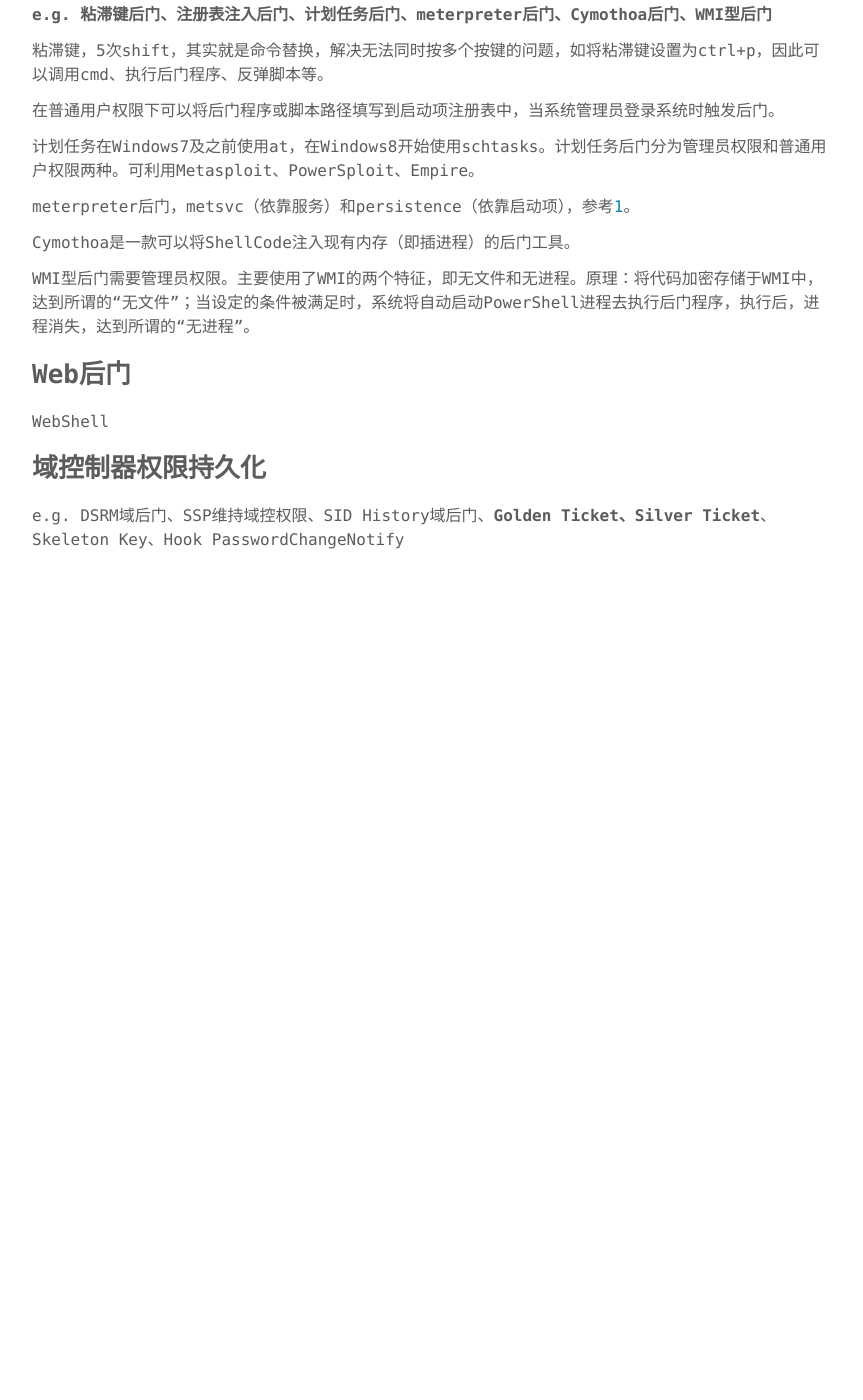
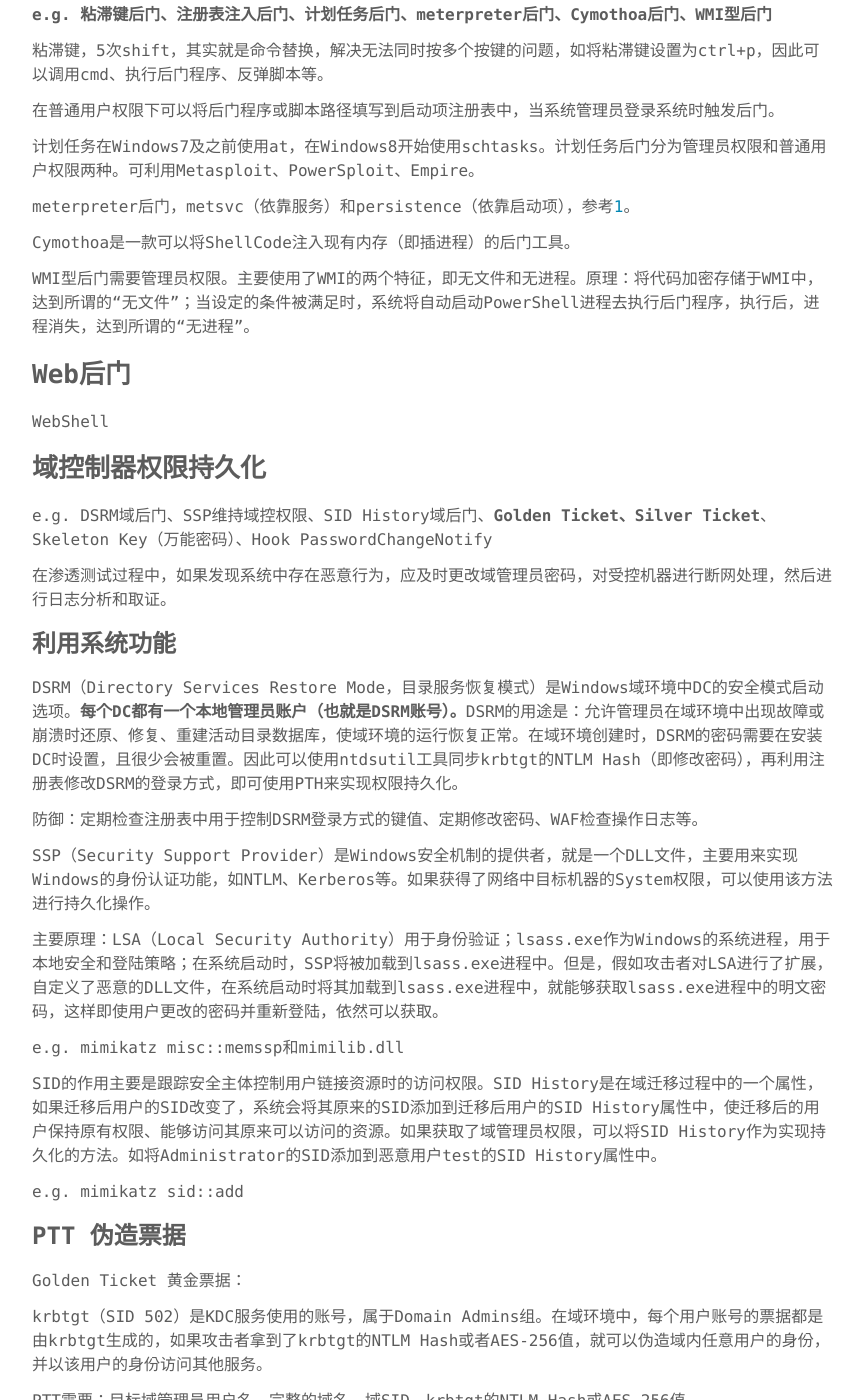
Before and after one commit to SewellDinG/sewellding.github.io, a Jekyll site: the page built from _posts/2020-04-19-《内网安全攻防：渗透测试实战指南》知识点概括.md, in a window 1280 px wide and 1400 px high, scrolled down 16330 px. Shown: the whole window, without its empty margins (207-1070 px from the left). Built offline with Jekyll 4.4.1, drawn with Linux system fonts in a browser that asks for light colours; before the commit the page ends 16918 px from its top, so only the background shows below that; some of the changed text lies outside the part shown.

Commit message:
Update 《内网安全攻防：渗透测试实战指南》知识点概括

```diff
--- a/_posts/2020-04-19-《内网安全攻防：渗透测试实战指南》知识点概括.md
+++ b/_posts/2020-04-19-《内网安全攻防：渗透测试实战指南》知识点概括.md
@@ -605,4 +605,56 @@
 
 ## 域控制器权限持久化
 
-e.g. DSRM域后门、SSP维持域控权限、SID History域后门、**Golden Ticket、Silver Ticket**、Skeleton Key、Hook PasswordChangeNotify
+e.g. DSRM域后门、SSP维持域控权限、SID History域后门、**Golden Ticket、Silver Ticket**、Skeleton Key（万能密码）、Hook PasswordChangeNotify
+
+在渗透测试过程中，如果发现系统中存在恶意行为，应及时更改域管理员密码，对受控机器进行断网处理，然后进行日志分析和取证。
+
+### 利用系统功能
+
+DSRM（Directory Services Restore Mode，目录服务恢复模式）是Windows域环境中DC的安全模式启动选项。**每个DC都有一个本地管理员账户（也就是DSRM账号）。**DSRM的用途是：允许管理员在域环境中出现故障或崩溃时还原、修复、重建活动目录数据库，使域环境的运行恢复正常。在域环境创建时，DSRM的密码需要在安装DC时设置，且很少会被重置。因此可以使用ntdsutil工具同步krbtgt的NTLM Hash（即修改密码），再利用注册表修改DSRM的登录方式，即可使用PTH来实现权限持久化。
+
+防御：定期检查注册表中用于控制DSRM登录方式的键值、定期修改密码、WAF检查操作日志等。
+
+SSP（Security Support Provider）是Windows安全机制的提供者，就是一个DLL文件，主要用来实现Windows的身份认证功能，如NTLM、Kerberos等。如果获得了网络中目标机器的System权限，可以使用该方法进行持久化操作。
+
+主要原理：LSA（Local Security Authority）用于身份验证；lsass.exe作为Windows的系统进程，用于本地安全和登陆策略；在系统启动时，SSP将被加载到lsass.exe进程中。但是，假如攻击者对LSA进行了扩展，自定义了恶意的DLL文件，在系统启动时将其加载到lsass.exe进程中，就能够获取lsass.exe进程中的明文密码，这样即使用户更改的密码并重新登陆，依然可以获取。
+
+e.g. mimikatz misc::memssp和mimilib.dll
+
+SID的作用主要是跟踪安全主体控制用户链接资源时的访问权限。SID History是在域迁移过程中的一个属性，如果迁移后用户的SID改变了，系统会将其原来的SID添加到迁移后用户的SID History属性中，使迁移后的用户保持原有权限、能够访问其原来可以访问的资源。如果获取了域管理员权限，可以将SID History作为实现持久化的方法。如将Administrator的SID添加到恶意用户test的SID History属性中。
+
+e.g. mimikatz sid::add
+
+### PTT 伪造票据
+
+Golden Ticket 黄金票据：
+
+krbtgt（SID 502）是KDC服务使用的账号，属于Domain Admins组。在域环境中，每个用户账号的票据都是由krbtgt生成的，如果攻击者拿到了krbtgt的NTLM Hash或者AES-256值，就可以伪造域内任意用户的身份，并以该用户的身份访问其他服务。
+
+PTT需要：目标域管理员用户名、完整的域名、域SID、krbtgt的NTLM Hash或AES-256值。
+
+大致步骤：导出krbtgt的NTLM Hash（mimikatz lsadump::dcsync利用VSS远程转储AD的ntds.dit）、获取基本信息（域SID wmic useraccount、当前用户SID whoami /user、域管理员账号 net group、域名 ipconfig /all）、清空票据（mimikatz kerberos::purge）、生成票据（kerberos::golden，利用NTLM Hash，AES-256同理）、传递票据并注入内存（kerberos::ptt）、检索当前会话中的票据（kerberos::tgt）、验证权限（dir \\\\dc\c$）
+
+防御：管理员通常会修改域管理员的密码，但有时会忘记将krbtgt密码一并修改。
+
+使用Golden Ticket伪造的用户可以是任意用户（即使这个用户不存在）。因为TGT的加密是由krbtgt完成的，所以，只要TGT被krbtgt账户和密码正确的加密，那么任意KDC使用krbtgt将TGT解密后，TGT中的所有信息都是可信的。
+
+Silver Ticket 白银票据：
+
+Golden Ticket使用krbtgt账号的密码散列值，利用伪造高权限的TGT向KDC要求颁发拥有任意服务访问权限的票据，从而获取DC权限。而Silver Ticket会通过相应的服务账号来伪造TGS，例如LDAP、MSSQL、WinRM、DNS、CIFS等，范围有限，只能获取对应服务的权限。
+
+**Golden Ticket是由krbtgt账号加密的，而Silver Ticket是由特定的服务账号加密的。**
+
+PTT需要：域名、域SID、目标服务器的FQDN、可利用的服务、服务账号的NTLM Hash、需要伪造的用户名。
+
+### 其他方法
+
+Skeleton Key（万能密码），在DC中以域管理员权限使用mimikatz在lsass.exe进程注入Skeleton Key（misc::skeleton），就可以以域内任意用户的身份，配合该key（默认密码mimikatz）进行域内身份授权验证。
+
+mimikatz首先使用privilege::debug提升权限到Debug权限，才能与lsass交互。2014年微软增加了LSA保护策略，防止lsass.exe进程被恶意注入。
+
+防御：强口令、双因子认证、应用启动白名单等。
+
+Hook PasswordChangeNotify，当用户修改密码后在系统中进行同步的同时抓取输入的明文密码。
+
+在修改密码时，用户输入新密码后，LSA会调用PasswordFilter来检查该密码是否符合复杂性要求。如果密码符合复杂性要求，LSA会调用PasswordChangeNotify，在系统中同步密码。
```
